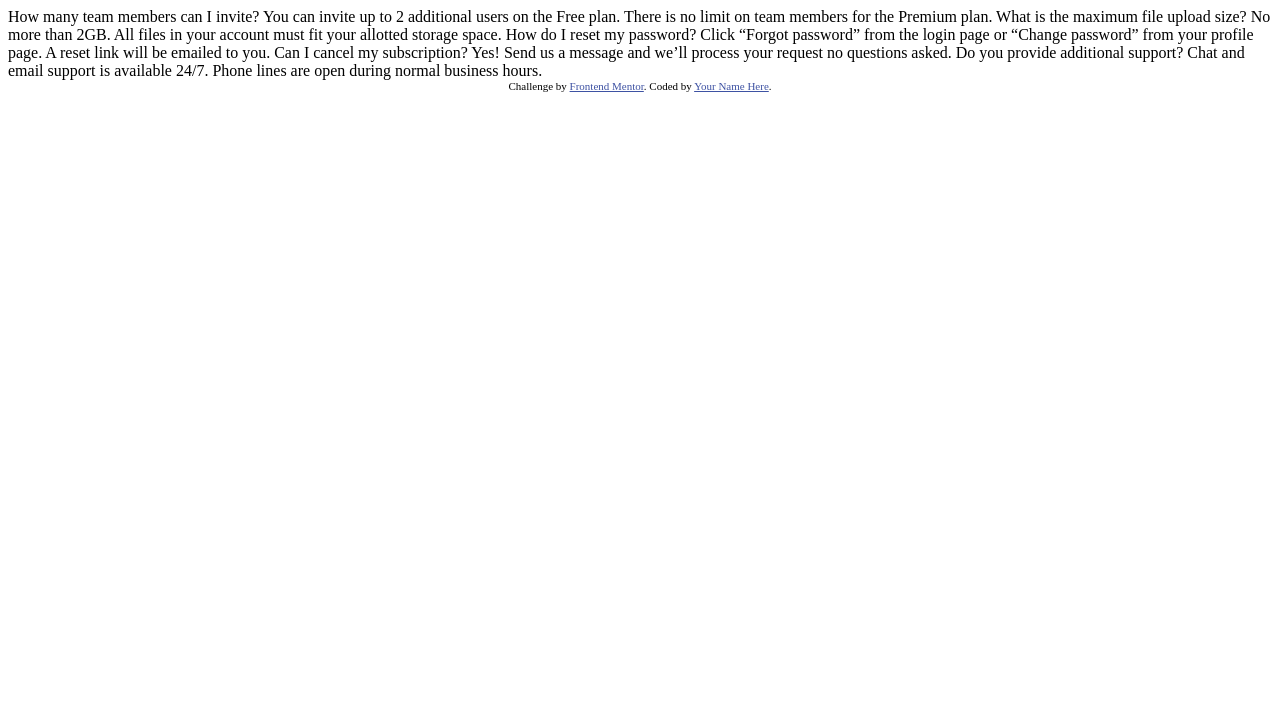
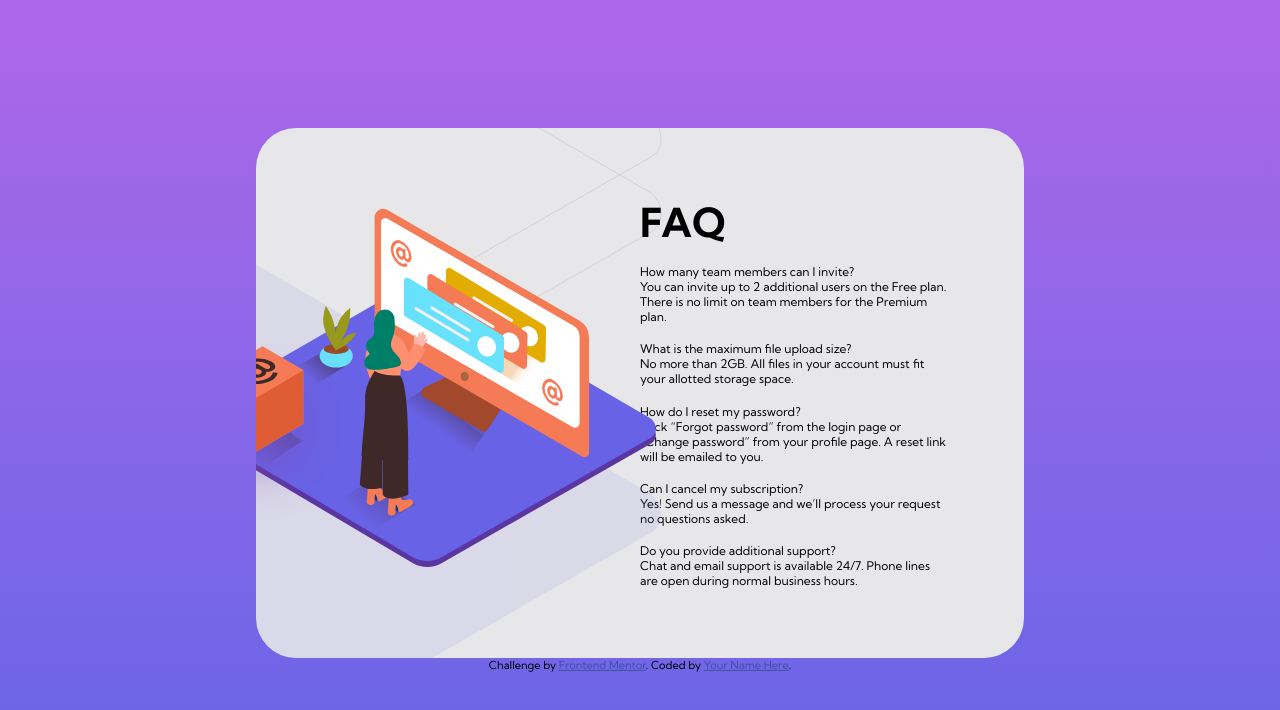
Before and after one commit to ssabrut/faq-accordion-card-main, a plain HTML site: page index.html in a window 1280 px wide. Drawn offline with Linux system fonts and the light colour scheme.

Commit message:
created faq panel

```diff
--- /dev/null
+++ b/dist/js/app.js
@@ -0,0 +1 @@
+console.log("hello world");
--- a/index.html
+++ b/index.html
@@ -1,40 +1,62 @@
 <!DOCTYPE html>
 <html lang="en">
-<head>
-  <meta charset="UTF-8">
-  <meta name="viewport" content="width=device-width, initial-scale=1.0"> <!-- displays site properly based on user's device -->
+  <head>
+    <meta charset="UTF-8" />
+    <meta name="viewport" content="width=device-width, initial-scale=1.0" />
+    <!-- displays site properly based on user's device -->
 
-  <link rel="icon" type="image/png" sizes="32x32" href="./images/favicon-32x32.png">
+    <link rel="icon" type="image/png" sizes="32x32" href="./images/favicon-32x32.png" />
 
-  <title>Frontend Mentor | FAQ Accordion Card</title>
+    <!-- css -->
+    <link rel="stylesheet" href="./dist/css/main.css" />
 
-  <!-- Feel free to remove these styles or customise in your own stylesheet 👍 -->
-  <style>
-    .attribution { font-size: 11px; text-align: center; }
-    .attribution a { color: hsl(228, 45%, 44%); }
-  </style>
-</head>
-<body>
-  How many team members can I invite?
-  You can invite up to 2 additional users on the Free plan. There is no limit on
-  team members for the Premium plan.
+    <title>Frontend Mentor | FAQ Accordion Card</title>
+  </head>
+  <body>
+    <div class="faq__panel">
+      <div class="desktop__img">
+        <img src="./images/bg-pattern-desktop.svg" alt="" />
+        <img src="./images/illustration-box-desktop.svg" alt="" />
+        <img src="./images/illustration-woman-online-desktop.svg" alt="" />
+      </div>
+      <div class="faq__section">
+        <h1>FAQ</h1>
+        <div class="faq__detail">
+          <p>How many team members can I invite?</p>
+          <div class="faq__desc">
+            <p>You can invite up to 2 additional users on the Free plan. There is no limit on team members for the Premium plan.</p>
+          </div>
+        </div>
+        <div class="faq__detail">
+          <p>What is the maximum file upload size?</p>
+          <div class="faq__desc">
+            <p>No more than 2GB. All files in your account must fit your allotted storage space.</p>
+          </div>
+        </div>
+        <div class="faq__detail">
+          <p>How do I reset my password?</p>
+          <div class="faq__desc">
+            <p>Click “Forgot password” from the login page or “Change password” from your profile page. A reset link will be emailed to you.</p>
+          </div>
+        </div>
+        <div class="faq__detail">
+          <p>Can I cancel my subscription?</p>
+          <div class="faq__desc">
+            <p>Yes! Send us a message and we’ll process your request no questions asked.</p>
+          </div>
+        </div>
+        <div class="faq__detail">
+          <p>Do you provide additional support?</p>
+          <div class="faq__desc">
+            <p>Chat and email support is available 24/7. Phone lines are open during normal business hours.</p>
+          </div>
+        </div>
+      </div>
+    </div>
 
-  What is the maximum file upload size?
-  No more than 2GB. All files in your account must fit your allotted storage space.
+    <div class="attribution">Challenge by <a href="https://www.frontendmentor.io?ref=challenge" target="_blank">Frontend Mentor</a>. Coded by <a href="#">Your Name Here</a>.</div>
 
-  How do I reset my password?
-  Click “Forgot password” from the login page or “Change password” from your profile page.
-  A reset link will be emailed to you.
-
-  Can I cancel my subscription?
-  Yes! Send us a message and we’ll process your request no questions asked.
-
-  Do you provide additional support?
-  Chat and email support is available 24/7. Phone lines are open during normal business hours.
-
-  <div class="attribution">
-    Challenge by <a href="https://www.frontendmentor.io?ref=challenge" target="_blank">Frontend Mentor</a>.
-    Coded by <a href="#">Your Name Here</a>.
-  </div>
-</body>
+    <!-- script -->
+    <script src="./dist/js/app.js"></script>
+  </body>
 </html>
--- /dev/null
+++ b/sass/_global.scss
@@ -0,0 +1,10 @@
+* {
+  padding: 0%;
+  margin: 0%;
+  box-sizing: border-box;
+}
+
+body {
+  font-family: "Kumbh Sans", sans-serif;
+  font-size: 0.75rem;
+}
--- /dev/null
+++ b/sass/_homepage.scss
@@ -0,0 +1,69 @@
+@import "./variable";
+
+body {
+  @include flexCenter(column);
+  background-image: linear-gradient(to bottom, $softViolet, $softBlue);
+  height: 100vh;
+}
+
+.faq__panel {
+  @include flexCenter(row);
+  justify-content: space-between;
+  position: relative;
+  width: 60vw;
+  height: 33.125rem;
+  border-radius: 2.5rem;
+  background-color: $ligthGrayishBlue;
+  overflow: hidden;
+
+  .desktop__img {
+    width: 50%;
+    height: 100%;
+
+    img {
+      position: absolute;
+
+      &:nth-child(1) {
+        top: -18rem;
+        left: -35rem;
+      }
+
+      &:nth-child(2) {
+        top: 13.5rem;
+        left: -5.8rem;
+        z-index: 5;
+      }
+
+      &:nth-child(3) {
+        top: 5rem;
+        left: -4.5rem;
+      }
+    }
+  }
+
+  .faq__section {
+    @include flexCenter(column);
+    justify-content: space-evenly;
+    align-items: flex-start;
+    width: 50%;
+    height: 80%;
+    margin: auto;
+
+    h1 {
+      font-size: 2.5rem;
+      font-weight: 700;
+    }
+
+    .faq__detail {
+      width: 80%;
+    }
+  }
+}
+
+.attribution {
+  font-size: 11px;
+  text-align: center;
+}
+.attribution a {
+  color: hsl(228, 45%, 44%);
+}
--- /dev/null
+++ b/sass/_variable.scss
@@ -0,0 +1,32 @@
+// text color
+$veryDarkDesaturated: hsl(238, 29%, 16%);
+$softRed: hsl(14, 88%, 65%);
+$veryDarkGrayishBlue: hsl(237, 12%, 33%);
+$darkGrayishBlue: hsl(240, 6%, 50%);
+
+// background gradient
+$softViolet: hsl(273, 75%, 66%);
+$softBlue: hsl(240, 73%, 65%);
+
+// divider color
+$ligthGrayishBlue: hsl(240, 5%, 91%);
+
+// mxins
+@mixin flexCenter($direction) {
+  display: flex;
+  justify-content: center;
+  align-items: center;
+  flex-direction: $direction;
+}
+
+@mixin mobile {
+  @media screen and (max-width: 47.9375rem) {
+    @content;
+  }
+}
+
+@mixin mobile {
+  @media screen and (max-width: 89.9375rem) {
+    @content;
+  }
+}
--- /dev/null
+++ b/sass/main.scss
@@ -0,0 +1,5 @@
+@import url("https://fonts.googleapis.com/css2?family=Kumbh+Sans:wght@400;700&display=swap");
+
+@import "./global";
+@import "./homepage";
+@import "./variable";
```
Also changed, not shown: dist/css/main.css (added), 1 other file.
